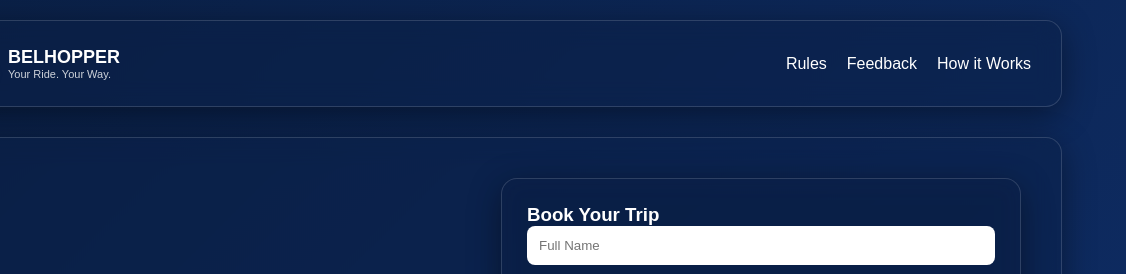
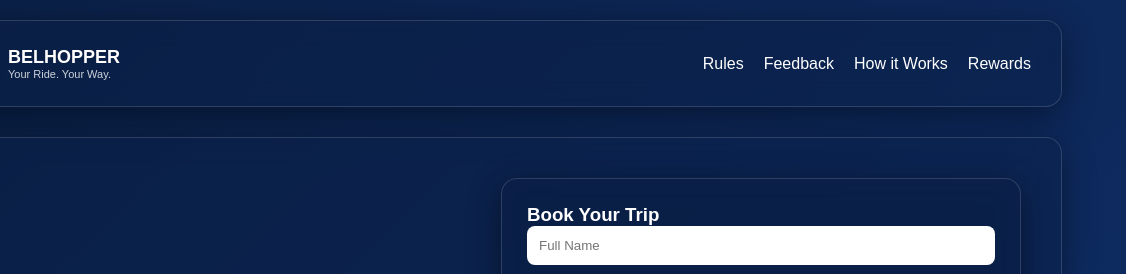
Before and after one commit to vol2solutions/belhopper-app-dev, a plain HTML site: page index.html in a window 1280 px wide. Shown: the top 274 px of the page, 154-1280 px from the left. Drawn offline with Linux system fonts and the light colour scheme.

Commit message:
Update index.html
added rewards link

```diff
--- a/index.html
+++ b/index.html
@@ -397,6 +397,7 @@ footer {
     <li><a href="rules.html">Rules</a></li>
     <li><a href="feedbackandcomplaints.html">Feedback</a></li>
     <li><a href="process.html">How it Works</a></li>
+    <li><a href="rewards.html">Rewards</a></li>
   </ul>
 </nav>
 
```
